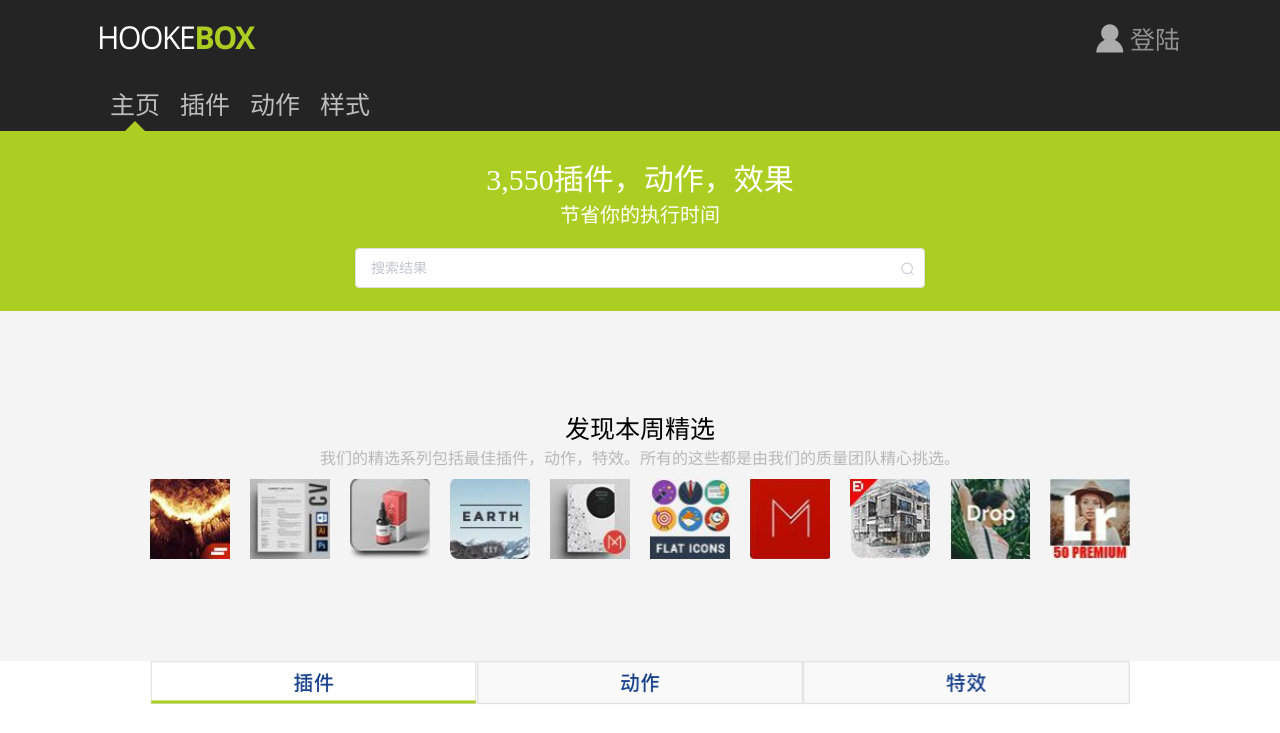
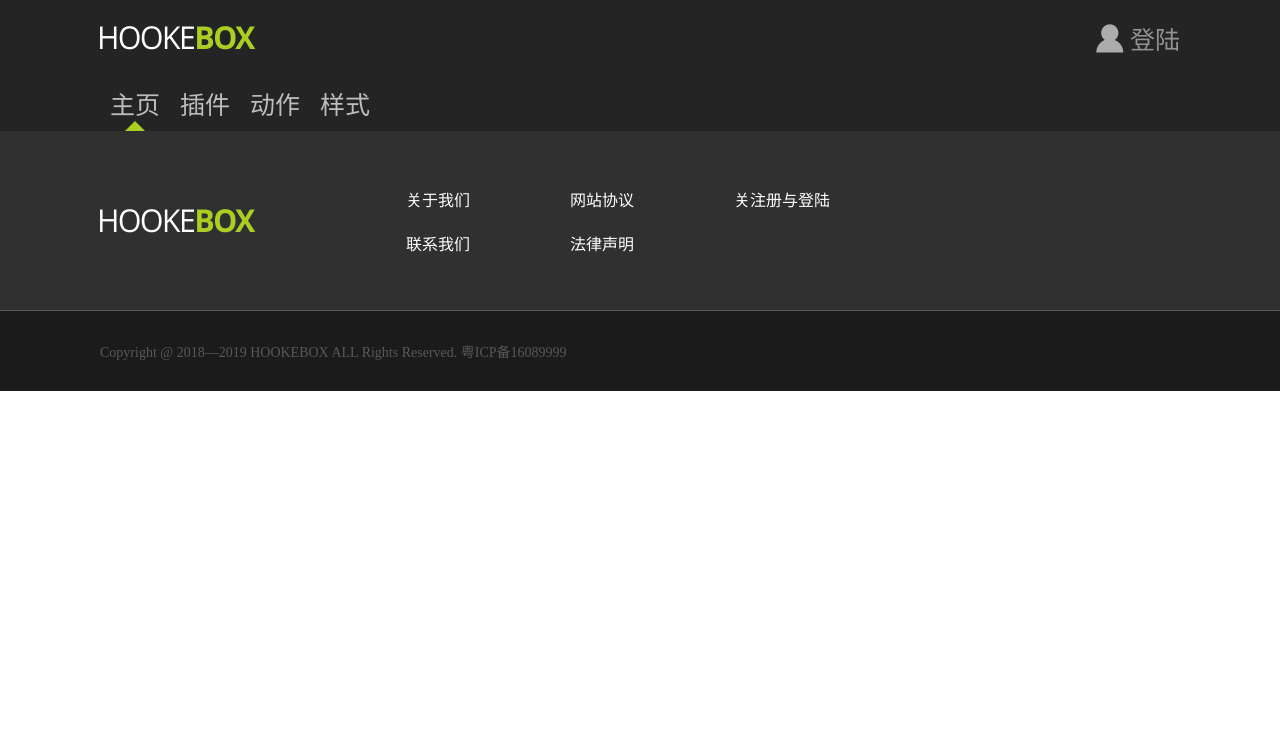
Before and after one commit to cty331883095/xyly, a Vue app: page /#/home in a window 1280 px wide. Shown: the top 733 px of the page. Built offline with nearby package versions, Linux system fonts and the light colour scheme; a web font is replaced by a local one.

Commit message:
修改架构，还未修改完成

```diff
--- a/src/components/Hooke.vue
+++ b/src/components/Hooke.vue
@@ -3,7 +3,6 @@
     <div class="container">
       <Nav></Nav>
       <div class="content-box">
-        <hooke-switch></hooke-switch>
         <router-view/>
       </div>
       <div class="foot-nav">
@@ -15,6 +14,7 @@
 </template>
 <script>
 import Nav from '@/components/Nav'
+import Home from '@/components/Hooke/Home'
 import HookeLogin from '@/components/commom/HookeLogin'
 import BottomNavigation from '@/components/commom/BottomNavigation.vue'
 import HookeSwitch from '@/components/Hooke/HookeSwitch'
@@ -24,11 +24,12 @@ export default {
     return {}
   },
   mounted () {
-    this.$router.push('/home')
+    // this.$router.push('/home')
   },
   methods: {},
   components: {
     Nav,
+    Home,
     HookeLogin,
     BottomNavigation,
     HookeSwitch
--- /dev/null
+++ b/src/components/Hooke/Home.vue
@@ -0,0 +1,38 @@
+<template>
+<div>
+    <hooke-switch></hooke-switch>
+ <router-view/>
+</div>
+
+</template>
+<script>
+import HookeSwitch from '@/components/Hooke/HookeSwitch'
+export default {
+  name: 'home',
+  data () {
+    return {
+      title: 'templet'
+    }
+  },
+  props: ['params'],
+  computed: {
+
+  },
+  mounted () {
+
+  },
+  watch () {
+
+  },
+  methods: {
+
+  },
+  components: {
+    HookeSwitch
+  }
+
+}
+</script>
+<style lang="less" scoped>
+
+</style>
--- a/src/components/Hooke/HookeSwitch.vue
+++ b/src/components/Hooke/HookeSwitch.vue
@@ -19,11 +19,11 @@ export default {
   data () {
     return {
       switchTitle: [
-        { id: 1, name: '主页', type: 'home' },
-        { id: 2, name: '插件', type: 'plug' },
-        { id: 3, name: '动作', type: 'action' },
-        { id: 4, name: '样式', type: 'style' },
-        { id: 5, name: '详情', type: 'detail' }
+        { id: 1, name: '主页', type: 'hookehome' },
+        { id: 2, name: '插件', type: 'hookeplug' },
+        { id: 3, name: '动作', type: 'hookeaction' },
+        { id: 4, name: '样式', type: 'hookestyle' },
+        { id: 5, name: '详情', type: 'hookedetail' }
       ]
     }
   },
--- /dev/null
+++ b/src/components/Hooke/Register.vue
@@ -0,0 +1,36 @@
+<template>
+<div>
+  {{title}}
+</div>
+
+</template>
+<script>
+export default {
+  name: 'Register',
+  data () {
+    return {
+      title: 'Register'
+    }
+  },
+  props: ['params'],
+  computed: {
+
+  },
+  mounted () {
+
+  },
+  watch () {
+
+  },
+  methods: {
+
+  },
+  components: {
+
+  }
+
+}
+</script>
+<style lang="less" scoped>
+
+</style>
--- a/src/router/index.js
+++ b/src/router/index.js
@@ -2,6 +2,8 @@ import Vue from 'vue'
 import Router from 'vue-router'
 
 import Hooke from '@/components/Hooke'
+import Home from '@/components/Hooke/Home'
+import Register from '@/components/Hooke/Register'
 import HookeStyle from '@/components/Hooke/HookeStyle'
 import HookeHome from '@/components/Hooke/HookeHome'
 import HookeAction from '@/components/Hooke/HookeAction'
@@ -12,33 +14,47 @@ Vue.use(Router)
 
 export default new Router({
   mode: 'hash',
-  routes: [
+  routes: [{
+    path: '/',
+    redirect: '/home'
+  },
   {
-      path: '/',
+    path: '/Hooke',
     name: 'Hooke',
     component: Hooke,
     children: [
       {
         path: '/home',
+        component: Home,
+        name: 'Home',
+        children: [
+          {
+            path: '/hookehome',
             component: HookeHome
           },
           {
-          path: '/plug',
+            path: '/hookeplug',
             component: HookePlug
           },
           {
-          path: '/action',
+            path: '/hookeaction',
             component: HookeAction
           },
           {
-          path: '/style',
+            path: '/hookestyle',
             component: HookeStyle
           },
           {
-          path: '/detail/:id',
+            path: '/hookedetail/:id',
             component: HookeDetail
           }
         ]
+      },
+      {
+        path: '/register',
+        name: 'Register',
+        component: Register
       }
     ]
+  }]
 })
```
Lines whose indentation alone changed are shown as unchanged.
